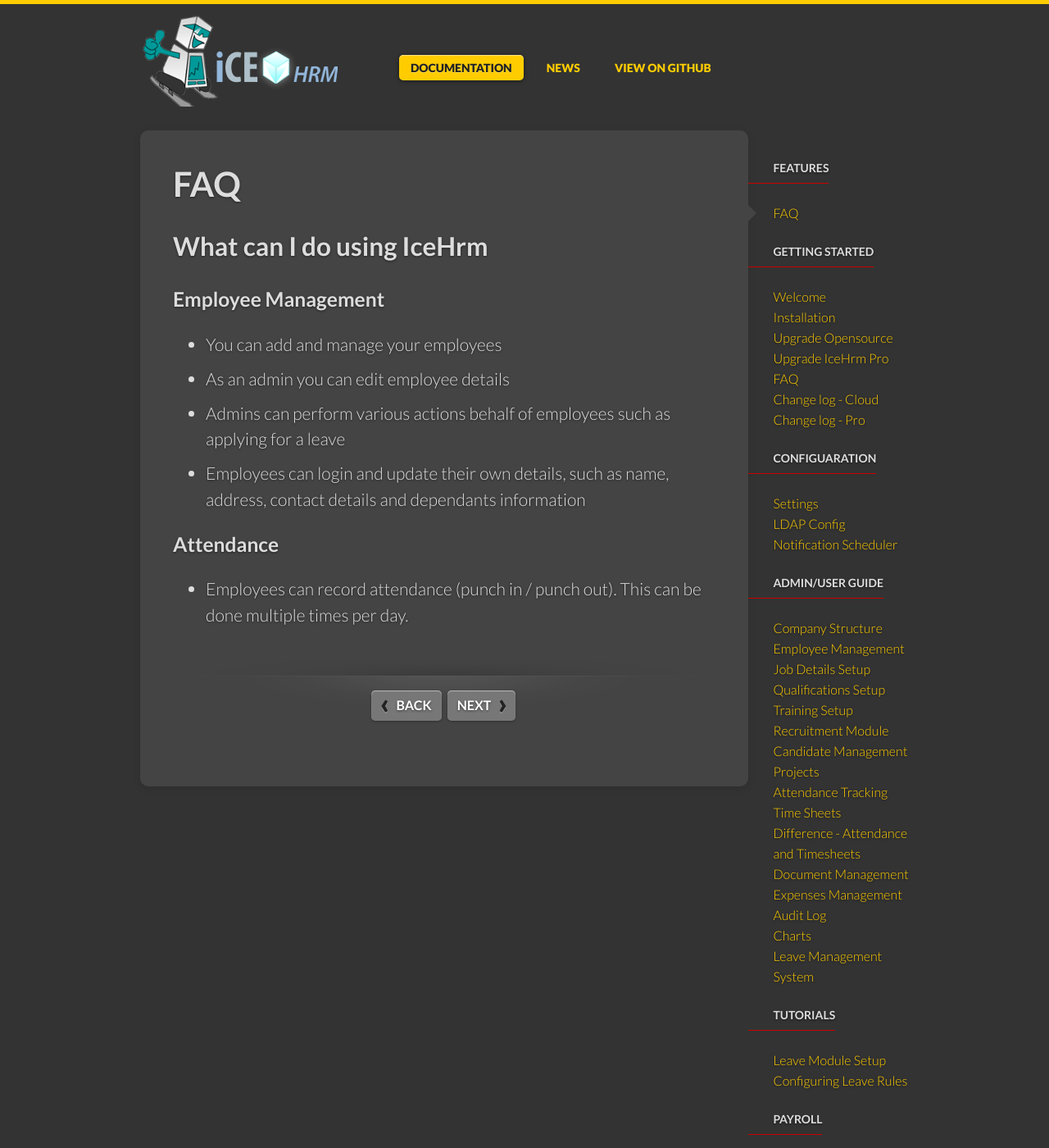
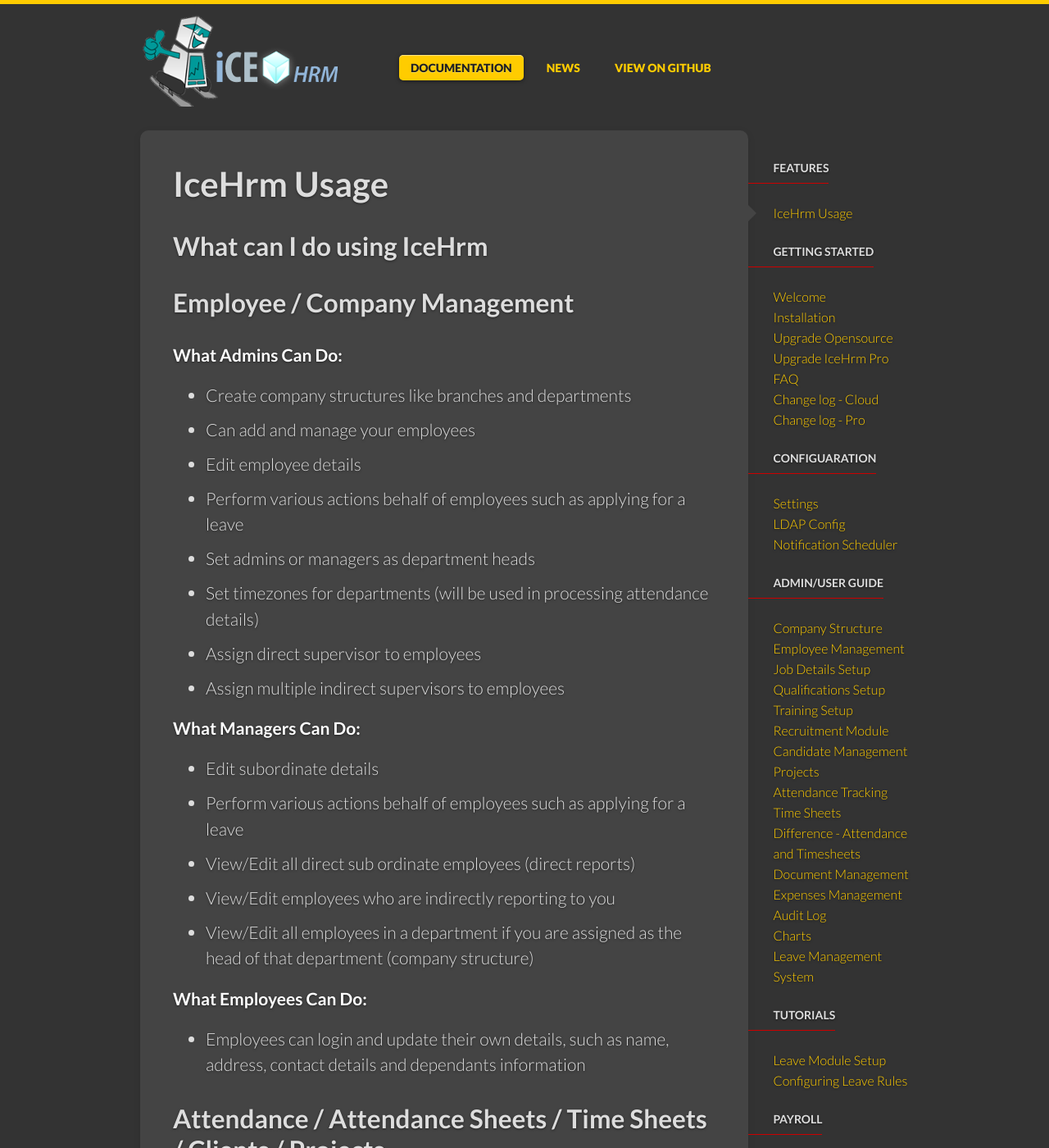
Before and after one commit to icehrm/icehrm.github.io, a Jekyll site: the page built from _docs/usage.md, in a window 1280 px wide and 1400 px high. Shown: the whole window at 82% size. Built offline with Jekyll 4.4.1, drawn with Linux system fonts in a browser that asks for light colours; some of the changed text lies outside the part shown.

Commit message:
Add more details

```diff
--- a/_docs/usage.md
+++ b/_docs/usage.md
@@ -1,6 +1,6 @@
 ---
 layout: docs
-title: FAQ
+title: IceHrm Usage
 prev_section: installation
 next_section: changelog
 permalink: /docs/icehrm-usage/
@@ -8,14 +8,128 @@
 
 ## What can I do using IceHrm
 
-### Employee Management
+## Employee / Company Management
 
-- You can add and manage your employees
-- As an admin you can edit employee details
-- Admins can perform various actions behalf of employees such as applying for a leave
+#### What Admins Can Do:
+
+- Create company structures like branches and departments
+- Can add and manage your employees
+- Edit employee details
+- Perform various actions behalf of employees such as applying for a leave
+- Set admins or managers as department heads
+- Set timezones for departments (will be used in processing attendance details)
+- Assign direct supervisor to employees
+- Assign multiple indirect supervisors to employees
+
+#### What Managers Can Do:
+
+- Edit subordinate details
+- Perform various actions behalf of employees such as applying for a leave
+- View/Edit all direct sub ordinate employees (direct reports)
+- View/Edit employees who are indirectly reporting to you
+- View/Edit all employees in a department if you are assigned as the head of that department (company structure)
+
+
+#### What Employees Can Do:
+
 - Employees can login and update their own details, such as name, address, contact details and dependants information
 
 
-### Attendance
 
-- Employees can record attendance (punch in / punch out). This can be done multiple times per day.
+## Attendance / Attendance Sheets / Time Sheets / Clients / Projects
+
+<div class="note info">
+  <h5>Differance in Attendance and Timesheets</h5>
+  <p>Attendnace module recode the time your employees spent in office while
+  Timesheet module let your employees record the time they worked on each project with a description of the task</p>
+</div>
+
+#### What Admins Can Do:
+
+- Create new clients and projects
+- Assign projects to employees
+- Add/Edit attendance records for any employee
+- Download attendance reports
+- Download time sheet reports
+- Approve / Reject and time sheet
+- Create monthly summery reports for work done for clients ![Sample Report]()
+
+#### What Managers Can Do:
+
+- View edit sub ordinate attendance records
+- Approve / Reject subordinate time sheets
+
+#### What Employees Can Do:
+
+- Record attendance (punch in / punch out). This can be done multiple times per day
+- Submit time details in time sheets
+
+
+## Leave/Vacation Management
+
+<div class="note unreleased">
+  <h5>Leave Module</h5>
+  <p>Only available in IceHrm Pro and Cloud Editions</p>
+</div>
+
+#### What Admins Can Do:
+
+- Define leave types for your company (e.g. Vacation / Medical)
+- Define which days of the week your employees are working
+- Define company holidays
+- Both work week and holidays are based on country of the department employees are assigned
+- Allocate paid time off (PTO) for any employee
+- Define leave rules (to extend leave types for certain employees or groups based on department, job title, etc..)
+- Create / Edit leave groups (used for assigning leave types to groups of employees)
+- Add employees to leave groups
+
+#### What Managers Can Do:
+
+- View subordinate leave balances
+- Apply leave behalf of subordinates (direct reports)
+- Approve / Reject leave requests
+- View leave calender with all subordinate leave days
+
+#### What Employees Can Do:
+
+- Apply for leave
+- Request to cancel approved leave
+- View leave balance
+- View leave calendar
+
+
+## Training Management
+
+<div class="note unreleased">
+  <h5>Leave Module</h5>
+  <p>Only available in IceHrm Pro and Cloud Editions</p>
+</div>
+
+<div class="note info">
+  <h5>How Training Module Work</h5>
+  <p>A cource can have many training sessions which can be attended by employees. A training session can be conducted
+  on line or at class and employees can mark the trainng session as completed by optionanally submitting a certificate
+  of completion which will be approved by their manager</p>
+</div>
+
+#### What Admins Can Do:
+
+- Create Courses
+- Create Training Sessions
+- View who are attending to a training session
+- Add new employees to training sessions
+- Approve training completion requests
+
+#### What Managers Can Do:
+
+- Create Training Sessions
+- View who are attending to a training session
+- Add new employees to training sessions
+- Approve training completion requests
+
+#### What Employees Can Do:
+
+- Subscribe to training sessions
+- Mark attendance to training session
+- Upload proof of completion
+- Submit training completion request for approval
```
Also changed, not shown: _docs/index.md (+1 -1 lines).
